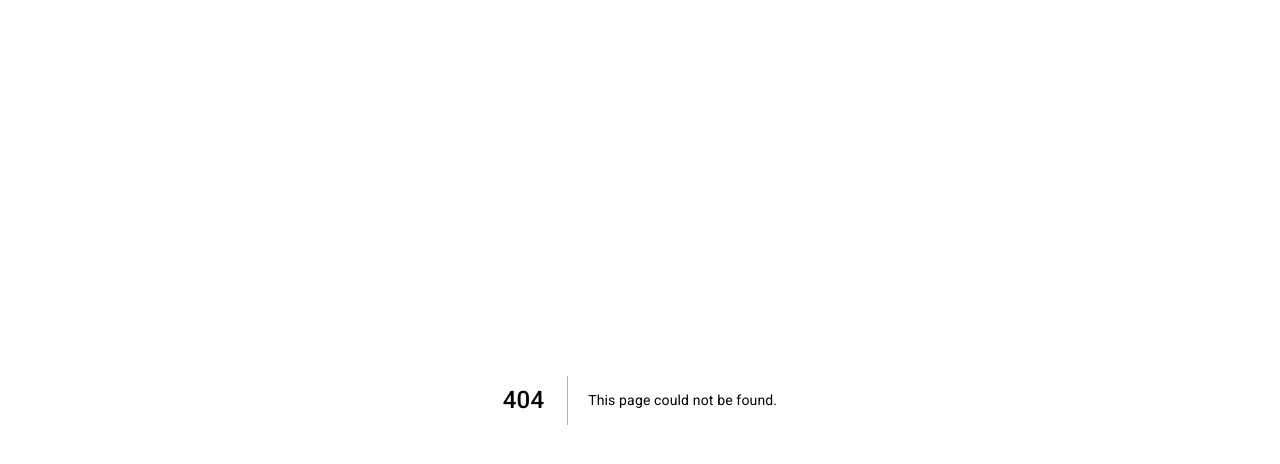
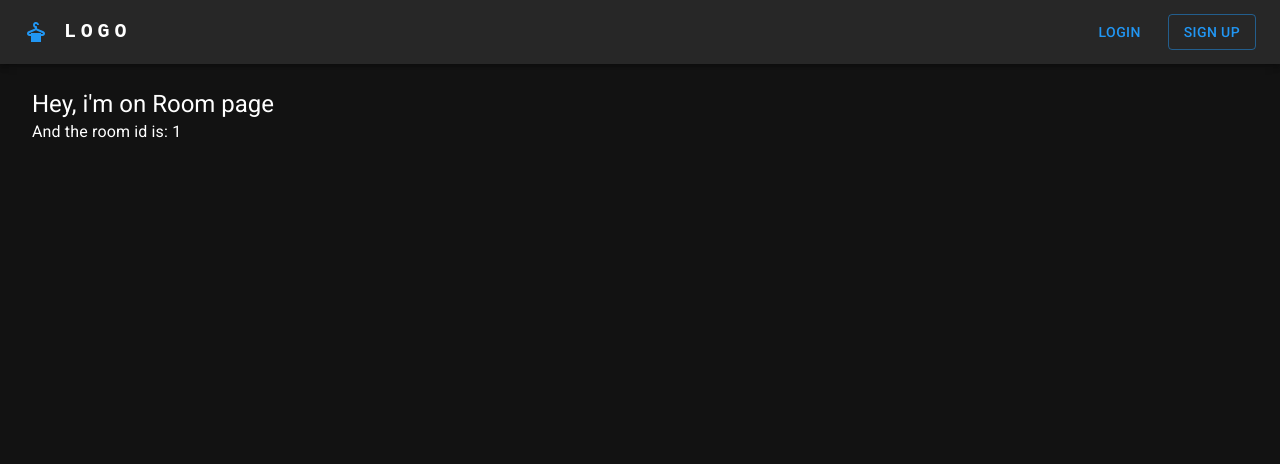
Before and after one commit to KauanR/story-poker-web, a Next.js app: page /room/1 in a window 1280 px wide. Before the commit this address had no page. Shown: the top 464 px of the page. Built offline with nearby package versions, Linux system fonts and the light colour scheme.

Commit message:
feat: adding all app routes

```diff
--- a/src/pages/_app.tsx
+++ b/src/pages/_app.tsx
@@ -5,6 +5,7 @@ import { CssBaseline } from '@mui/material'
 import { ThemeProvider } from '@mui/material/styles'
 import Head from 'next/head'
 import theme from '../constants/theme'
+import Header from '../components/Header'
 
 export default function App({ Component, pageProps }: AppProps) {
 
@@ -14,6 +15,7 @@ export default function App({ Component, pageProps }: AppProps) {
                 <title>Story Poker</title>
             </Head>
             <ThemeProvider theme={theme}>
+                <Header/>
                 <main>
                     <Component {...pageProps}/>
                 </main>
--- a/src/pages/index.tsx
+++ b/src/pages/index.tsx
@@ -3,7 +3,7 @@ import type { NextPage } from 'next'
 
 const Home: NextPage = () => {
     return (
-        <div>Foda-se</div>
+        <div>Home</div>
     )
 }
 
--- /dev/null
+++ b/src/pages/room/[roomId].tsx
@@ -0,0 +1,23 @@
+import React from 'react'
+import type { NextPage } from 'next'
+import { useRouter } from 'next/router'
+import { Typography } from '@mui/material'
+
+const Room: NextPage = () => {
+
+    const router = useRouter()
+    const { roomId } = router.query
+
+    return (
+        <>
+            <Typography variant='h5'>
+                Hey, i&apos;m on Room page
+            </Typography>
+            <Typography variant='body1'>
+                And the room id is: {roomId}
+            </Typography>
+        </>
+    )
+}
+
+export default Room
--- a/src/styles/main.scss
+++ b/src/styles/main.scss
@@ -4,3 +4,7 @@
     font-size: 16px;
     margin: 0;
 }
+
+main {
+    padding: 1.5rem 2rem;
+}
```
Also changed, not shown: src/pages/dashboard/index.tsx (added, +15 -0 lines), src/pages/login/index.tsx (added, +15 -0 lines), src/pages/profile/index.tsx (added, +15 -0 lines), src/pages/signUp/index.tsx (added, +15 -0 lines).
